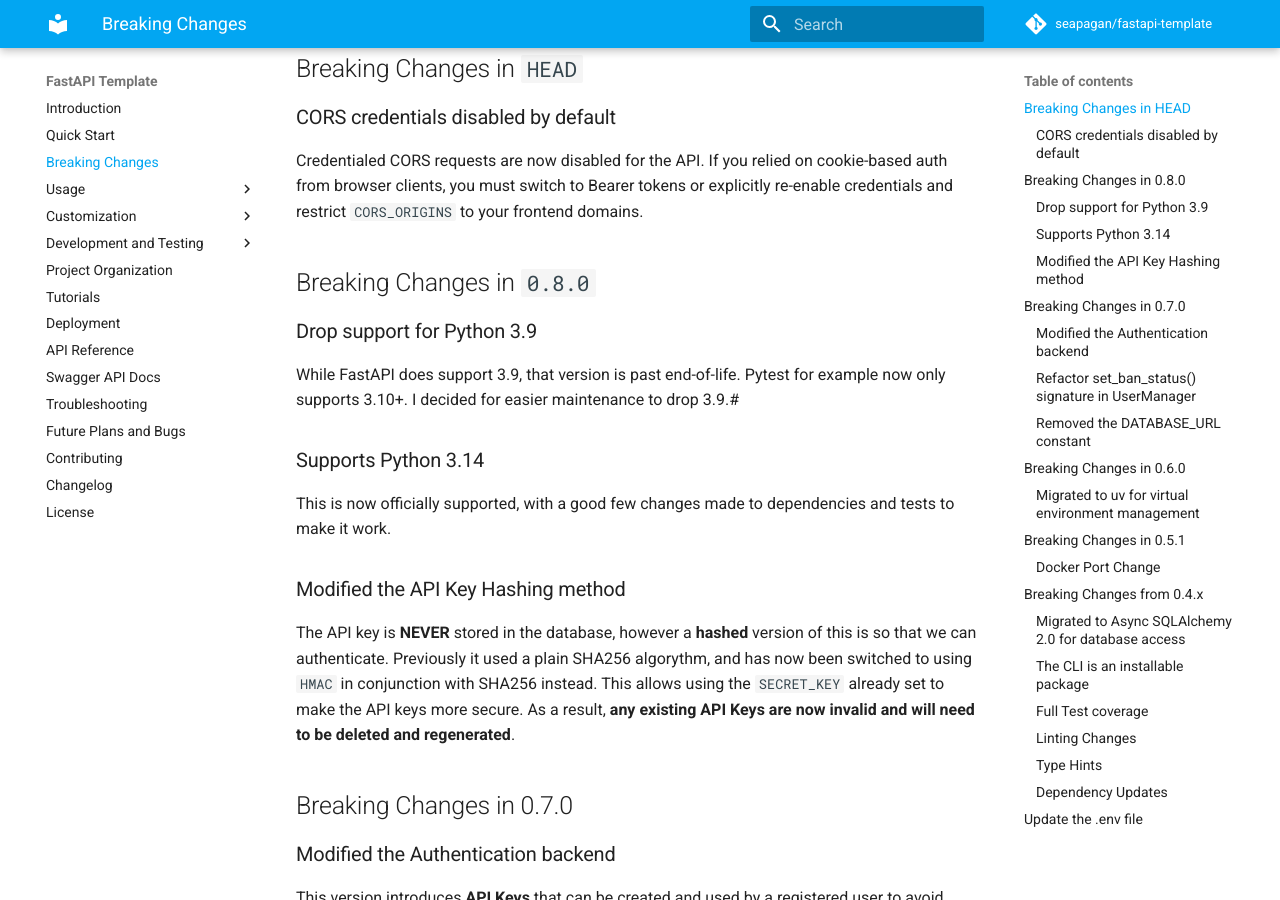
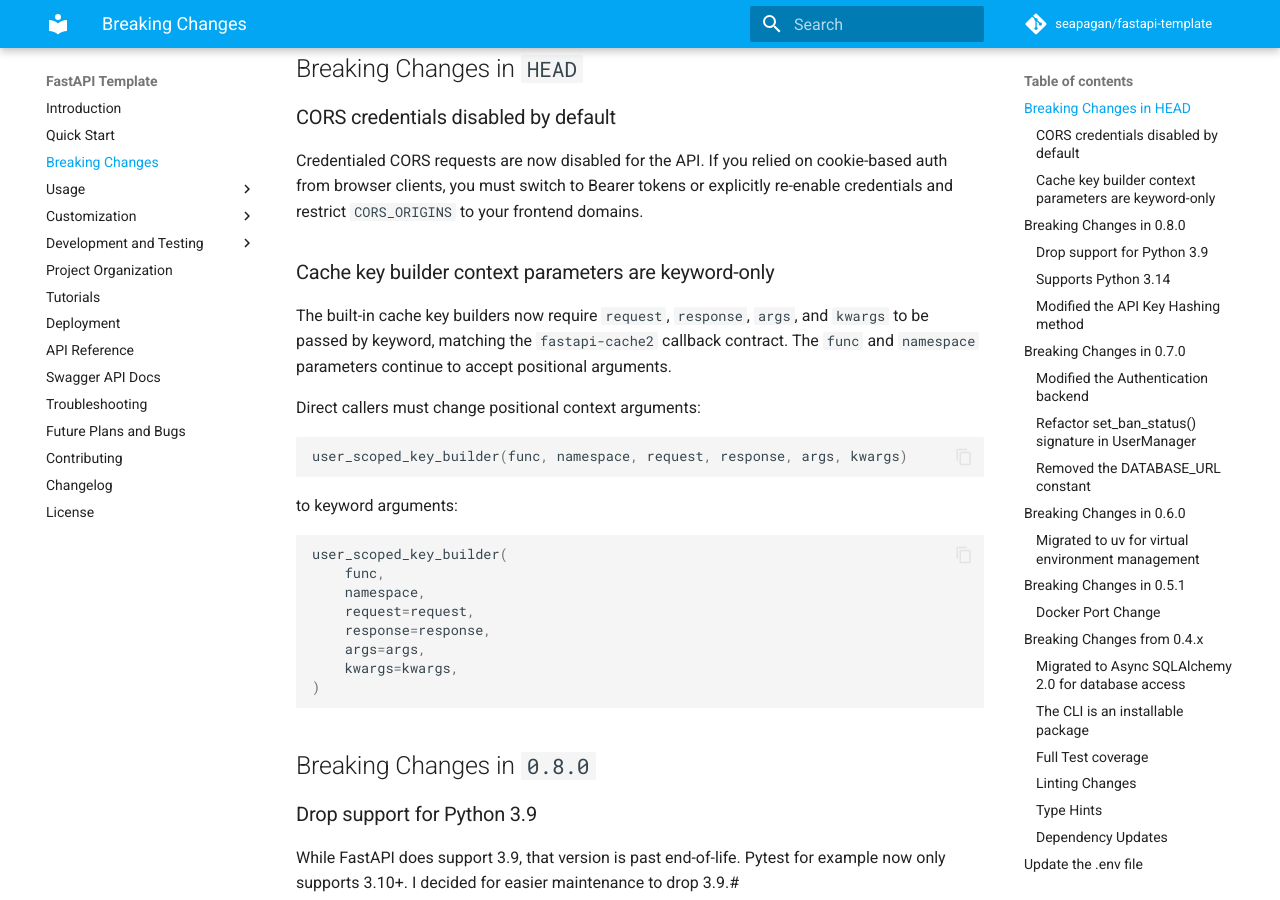
Before and after one commit to seapagan/fastapi-template, an MkDocs documentation site: the page built from docs/important.md, in a window 1280 px wide and 900 px high, scrolled down 220 px. Built offline with MkDocs 1.6.1 and Material for MkDocs 9.7.7, drawn with Linux system fonts in a browser that asks for light colours; comment, search, counter and statistics services are not loaded.

Commit message:
docs: document keyword-only cache builders
Signed-off-by: Grant Ramsay <seapagan@gmail.com>

````diff
--- a/docs/important.md
+++ b/docs/important.md
@@ -12,6 +12,32 @@
 cookie-based auth from browser clients, you must switch to Bearer tokens or
 explicitly re-enable credentials and restrict `CORS_ORIGINS` to your frontend
 domains.
+
+### Cache key builder context parameters are keyword-only
+
+The built-in cache key builders now require `request`, `response`, `args`, and
+`kwargs` to be passed by keyword, matching the `fastapi-cache2` callback
+contract. The `func` and `namespace` parameters continue to accept positional
+arguments.
+
+Direct callers must change positional context arguments:
+
+```python
+user_scoped_key_builder(func, namespace, request, response, args, kwargs)
+```
+
+to keyword arguments:
+
+```python
+user_scoped_key_builder(
+    func,
+    namespace,
+    request=request,
+    response=response,
+    args=args,
+    kwargs=kwargs,
+)
+```
 
 ## Breaking Changes in `0.8.0`
 
````
Also changed, not shown: docs/usage/caching.md (+11 -3 lines).
